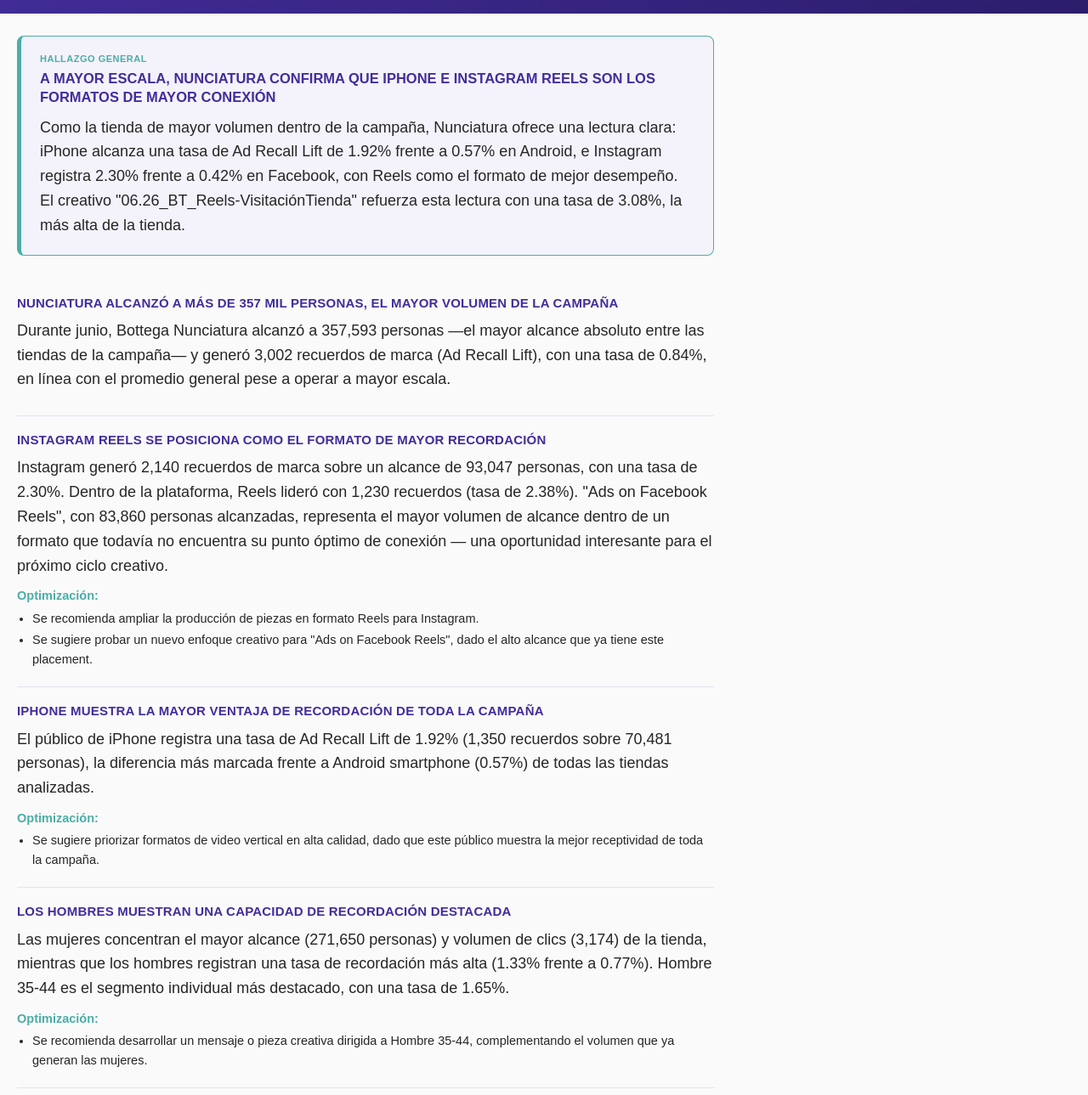
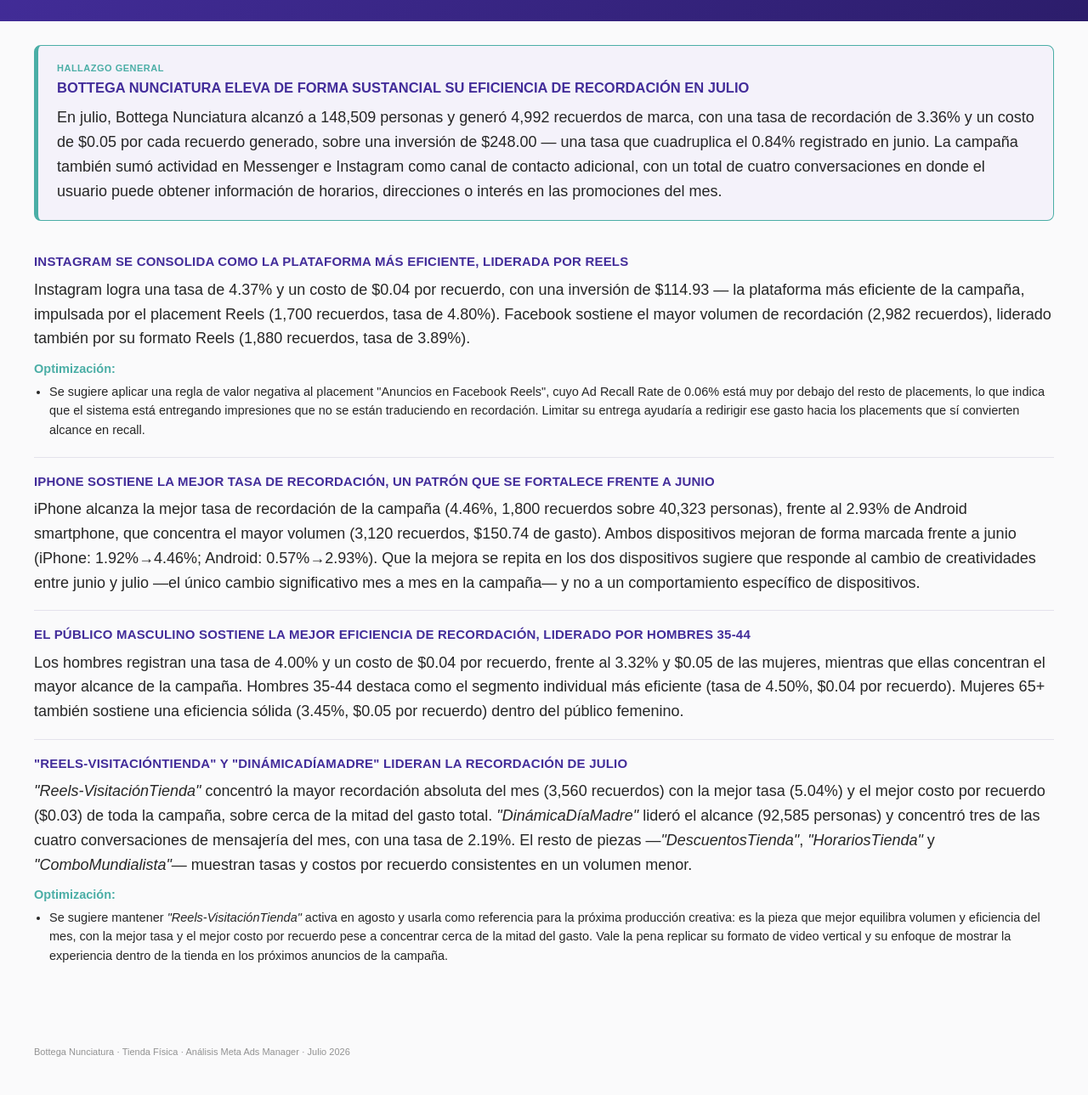
Before and after one commit to paidmedia-artefacto/bottega-nunciatura, a plain HTML site: page index.html in a window 1280 px wide. Shown: the part 97-1386 px from the top of the page at 85% size. After the commit the page ends 1361 px from the top, so only its background shows below. Drawn offline with Linux system fonts and the light colour scheme.

Commit message:
Add files via upload

```diff
--- a/index.html
+++ b/index.html
@@ -3,29 +3,24 @@
 <head>
 <meta charset="UTF-8">
 <meta name="viewport" content="width=device-width, initial-scale=1.0">
-<title>Bottega Nunciatura · Hallazgos y Recomendaciones</title>
+<title>Bottega Nunciatura · Tienda Física · Meta Ads Manager · Hallazgos y Recomendaciones</title>
 <style>
   :root{
     --primary:#432d9a; --accent:#4baea6; --muted:#929292;
     --text:#262626; --bg:#FAFAFB; --border:#E4E2EC; --cream:#F4F2FA;
   }
   *{box-sizing:border-box;}
-  body{
-    margin:0; font-family:Arial, Helvetica, sans-serif; color:var(--text);
-    background:var(--bg); text-align:left;
-  }
-  header{
-    background:linear-gradient(135deg, var(--primary), #2c1d6b);
-    color:#fff; padding:24px 32px; text-align:left;
-  }
+  body{ margin:0; font-family:Arial, Helvetica, sans-serif; color:var(--text); background:var(--bg); text-align:left; }
+  header{ background:linear-gradient(135deg, var(--primary), #2c1d6b); color:#fff; padding:28px 40px; text-align:left; }
   header .eyebrow{ color:#BFB4EA; font-size:12px; font-weight:bold; letter-spacing:1px; text-transform:uppercase; }
-  header h1{ margin:6px 0 4px; font-size:22px; text-align:left; }
-  header .sub{ color:#E4E0F5; font-size:13px; }
-  .wrap{ max-width:860px; margin:0; padding:26px 20px 50px; text-align:left; }
+  header h1{ margin:6px 0 4px; font-size:23px; text-align:left; }
+  header .sub{ color:#E4E0F5; font-size:13.5px; }
+
+  .wrap{ margin:0; padding:28px 40px 55px; text-align:left; }
 
   .general{
     background:var(--cream); border:1px solid var(--accent); border-left:5px solid var(--accent);
-    border-radius:8px; padding:20px 22px; margin-bottom:28px; text-align:left;
+    border-radius:8px; padding:20px 22px; margin-bottom:20px; text-align:left;
   }
   .general .tag{ font-size:11px; font-weight:bold; color:var(--accent); letter-spacing:0.5px; text-transform:uppercase; }
   .general h2{ margin:6px 0 10px; font-size:16.5px; color:var(--primary); line-height:1.35; text-align:left; }
@@ -35,83 +30,63 @@
   .finding:last-child{ border-bottom:none; }
   .finding h2{ margin:0 0 8px; font-size:15px; color:var(--primary); line-height:1.35; letter-spacing:0.2px; text-align:left; }
   .finding p{ margin:0 0 10px; font-size:18px; line-height:1.6; color:var(--text); text-align:left; }
+  .finding p:last-child{ margin-bottom:0; }
   .opt{ font-size:14.5px; line-height:1.55; text-align:left; }
   .opt .lbl{ color:var(--accent); font-weight:bold; }
   .opt ul{ margin:4px 0 0; padding-left:18px; text-align:left; }
   .opt li{ margin-bottom:3px; }
+  em{ font-style:italic; }
 
-  footer{ text-align:left; color:var(--muted); font-size:11px; padding:20px 32px; }
+  footer{ text-align:left; color:var(--muted); font-size:11px; padding:20px 40px; }
 </style>
 </head>
 <body>
 
 <header>
-  <div class="eyebrow">Bottega Nunciatura · Brand Awareness · Meta Ads Manager</div>
+  <div class="eyebrow">Bottega Nunciatura · Tienda Física · Meta Ads Manager</div>
   <h1>Hallazgos y Recomendaciones</h1>
-  <div class="sub">Junio 2026</div>
+  <div class="sub">Julio 2026</div>
 </header>
 
 <div class="wrap">
 
   <div class="general">
     <div class="tag">Hallazgo general</div>
-    <h2>A MAYOR ESCALA, NUNCIATURA CONFIRMA QUE IPHONE E INSTAGRAM REELS SON LOS FORMATOS DE MAYOR CONEXIÓN</h2>
-    <p>Como la tienda de mayor volumen dentro de la campaña, Nunciatura ofrece una lectura clara: iPhone alcanza una tasa de Ad Recall Lift de 1.92% frente a 0.57% en Android, e Instagram registra 2.30% frente a 0.42% en Facebook, con Reels como el formato de mejor desempeño. El creativo "06.26_BT_Reels-VisitaciónTienda" refuerza esta lectura con una tasa de 3.08%, la más alta de la tienda.</p>
+    <h2>BOTTEGA NUNCIATURA ELEVA DE FORMA SUSTANCIAL SU EFICIENCIA DE RECORDACIÓN EN JULIO</h2>
+    <p>En julio, Bottega Nunciatura alcanzó a 148,509 personas y generó 4,992 recuerdos de marca, con una tasa de recordación de 3.36% y un costo de $0.05 por cada recuerdo generado, sobre una inversión de $248.00 — una tasa que cuadruplica el 0.84% registrado en junio. La campaña también sumó actividad en Messenger e Instagram como canal de contacto adicional, con un total de cuatro conversaciones en donde el usuario puede obtener información de horarios, direcciones o interés en las promociones del mes.</p>
   </div>
 
   <div class="finding">
-    <h2>NUNCIATURA ALCANZÓ A MÁS DE 357 MIL PERSONAS, EL MAYOR VOLUMEN DE LA CAMPAÑA</h2>
-    <p>Durante junio, Bottega Nunciatura alcanzó a 357,593 personas —el mayor alcance absoluto entre las tiendas de la campaña— y generó 3,002 recuerdos de marca (Ad Recall Lift), con una tasa de 0.84%, en línea con el promedio general pese a operar a mayor escala.</p>
-  </div>
-
-  <div class="finding">
-    <h2>INSTAGRAM REELS SE POSICIONA COMO EL FORMATO DE MAYOR RECORDACIÓN</h2>
-    <p>Instagram generó 2,140 recuerdos de marca sobre un alcance de 93,047 personas, con una tasa de 2.30%. Dentro de la plataforma, Reels lideró con 1,230 recuerdos (tasa de 2.38%). "Ads on Facebook Reels", con 83,860 personas alcanzadas, representa el mayor volumen de alcance dentro de un formato que todavía no encuentra su punto óptimo de conexión — una oportunidad interesante para el próximo ciclo creativo.</p>
+    <h2>INSTAGRAM SE CONSOLIDA COMO LA PLATAFORMA MÁS EFICIENTE, LIDERADA POR REELS</h2>
+    <p>Instagram logra una tasa de 4.37% y un costo de $0.04 por recuerdo, con una inversión de $114.93 — la plataforma más eficiente de la campaña, impulsada por el placement Reels (1,700 recuerdos, tasa de 4.80%). Facebook sostiene el mayor volumen de recordación (2,982 recuerdos), liderado también por su formato Reels (1,880 recuerdos, tasa de 3.89%).</p>
     <div class="opt">
       <span class="lbl">Optimización:</span>
-      <ul>
-        <li>Se recomienda ampliar la producción de piezas en formato Reels para Instagram.</li>
-        <li>Se sugiere probar un nuevo enfoque creativo para "Ads on Facebook Reels", dado el alto alcance que ya tiene este placement.</li>
-      </ul>
+      <ul><li>Se sugiere aplicar una regla de valor negativa al placement "Anuncios en Facebook Reels", cuyo Ad Recall Rate de 0.06% está muy por debajo del resto de placements, lo que indica que el sistema está entregando impresiones que no se están traduciendo en recordación. Limitar su entrega ayudaría a redirigir ese gasto hacia los placements que sí convierten alcance en recall.</li></ul>
     </div>
   </div>
 
   <div class="finding">
-    <h2>IPHONE MUESTRA LA MAYOR VENTAJA DE RECORDACIÓN DE TODA LA CAMPAÑA</h2>
-    <p>El público de iPhone registra una tasa de Ad Recall Lift de 1.92% (1,350 recuerdos sobre 70,481 personas), la diferencia más marcada frente a Android smartphone (0.57%) de todas las tiendas analizadas.</p>
-    <div class="opt">
-      <span class="lbl">Optimización:</span>
-      <ul>
-        <li>Se sugiere priorizar formatos de video vertical en alta calidad, dado que este público muestra la mejor receptividad de toda la campaña.</li>
-      </ul>
-    </div>
+    <h2>IPHONE SOSTIENE LA MEJOR TASA DE RECORDACIÓN, UN PATRÓN QUE SE FORTALECE FRENTE A JUNIO</h2>
+    <p>iPhone alcanza la mejor tasa de recordación de la campaña (4.46%, 1,800 recuerdos sobre 40,323 personas), frente al 2.93% de Android smartphone, que concentra el mayor volumen (3,120 recuerdos, $150.74 de gasto). Ambos dispositivos mejoran de forma marcada frente a junio (iPhone: 1.92%→4.46%; Android: 0.57%→2.93%). Que la mejora se repita en los dos dispositivos sugiere que responde al cambio de creatividades entre junio y julio —el único cambio significativo mes a mes en la campaña— y no a un comportamiento específico de dispositivos.</p>
   </div>
 
   <div class="finding">
-    <h2>LOS HOMBRES MUESTRAN UNA CAPACIDAD DE RECORDACIÓN DESTACADA</h2>
-    <p>Las mujeres concentran el mayor alcance (271,650 personas) y volumen de clics (3,174) de la tienda, mientras que los hombres registran una tasa de recordación más alta (1.33% frente a 0.77%). Hombre 35-44 es el segmento individual más destacado, con una tasa de 1.65%.</p>
-    <div class="opt">
-      <span class="lbl">Optimización:</span>
-      <ul>
-        <li>Se recomienda desarrollar un mensaje o pieza creativa dirigida a Hombre 35-44, complementando el volumen que ya generan las mujeres.</li>
-      </ul>
-    </div>
+    <h2>EL PÚBLICO MASCULINO SOSTIENE LA MEJOR EFICIENCIA DE RECORDACIÓN, LIDERADO POR HOMBRES 35-44</h2>
+    <p>Los hombres registran una tasa de 4.00% y un costo de $0.04 por recuerdo, frente al 3.32% y $0.05 de las mujeres, mientras que ellas concentran el mayor alcance de la campaña. Hombres 35-44 destaca como el segmento individual más eficiente (tasa de 4.50%, $0.04 por recuerdo). Mujeres 65+ también sostiene una eficiencia sólida (3.45%, $0.05 por recuerdo) dentro del público femenino.</p>
   </div>
 
   <div class="finding">
-    <h2>"DINAMICASANPELLEGRINO+GOYA_V2" FUE EL ANUNCIO DE MAYOR RECORDACIÓN Y ALCANCE DE TODA LA CAMPAÑA</h2>
-    <p>"06.26_BT_DinamicaSanPellegrino+Goya_v2" fue el anuncio con mayor contribución de recordación en términos absolutos entre las 4 tiendas: 1,580 recuerdos sobre un alcance de 208,852 personas. Este desempeño lo posiciona como una de las piezas ancla más relevantes de toda la campaña de junio.</p>
+    <h2>"REELS-VISITACIÓNTIENDA" Y "DINÁMICADÍAMADRE" LIDERAN LA RECORDACIÓN DE JULIO</h2>
+    <p><em>"Reels-VisitaciónTienda"</em> concentró la mayor recordación absoluta del mes (3,560 recuerdos) con la mejor tasa (5.04%) y el mejor costo por recuerdo ($0.03) de toda la campaña, sobre cerca de la mitad del gasto total. <em>"DinámicaDíaMadre"</em> lideró el alcance (92,585 personas) y concentró tres de las cuatro conversaciones de mensajería del mes, con una tasa de 2.19%. El resto de piezas —<em>"DescuentosTienda"</em>, <em>"HorariosTienda"</em> y <em>"ComboMundialista"</em>— muestran tasas y costos por recuerdo consistentes en un volumen menor.</p>
     <div class="opt">
       <span class="lbl">Optimización:</span>
-      <ul>
-        <li>Se sugiere mantener este formato como referencia creativa y explorar variaciones que conserven el mismo estilo visual y de mensaje.</li>
-      </ul>
+      <ul><li>Se sugiere mantener <em>"Reels-VisitaciónTienda"</em> activa en agosto y usarla como referencia para la próxima producción creativa: es la pieza que mejor equilibra volumen y eficiencia del mes, con la mejor tasa y el mejor costo por recuerdo pese a concentrar cerca de la mitad del gasto. Vale la pena replicar su formato de video vertical y su enfoque de mostrar la experiencia dentro de la tienda en los próximos anuncios de la campaña.</li></ul>
     </div>
   </div>
 
 </div>
 
-<footer>Bottega Nunciatura · Análisis Meta Ads Manager · Junio 2026</footer>
+<footer>Bottega Nunciatura · Tienda Física · Análisis Meta Ads Manager · Julio 2026</footer>
 
 </body>
 </html>
```
